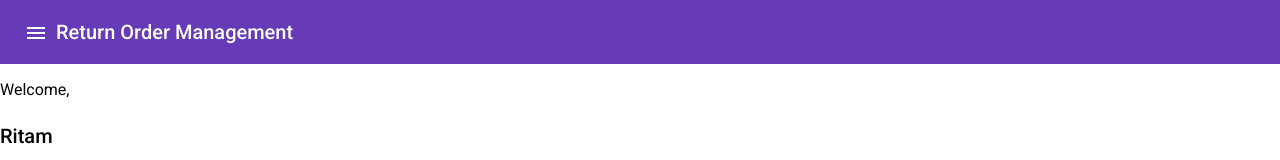
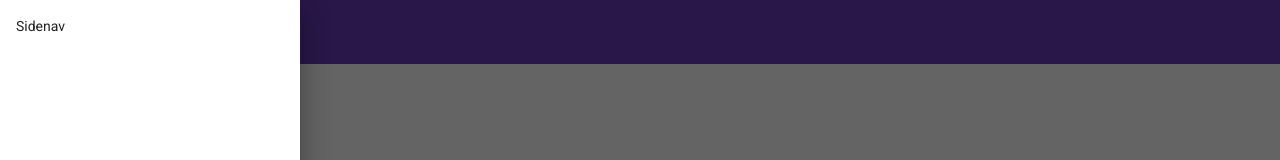
Before and after one commit to RitamChakraborty/return_order_management_frontend, an Angular app: page / in a window 1280 px wide. Both pictures are taken after a click on the button "menu". Shown: the top 160 px of the page. Built offline with nearby package versions, Linux system fonts and the light colour scheme; no server answers.

Commit message:
Create side nav

```diff
--- a/src/app/app.module.ts
+++ b/src/app/app.module.ts
@@ -8,6 +8,7 @@ import {HttpClientModule} from "@angular/common/http";
 import {LoginComponent} from './view/login/login.component';
 import {BrowserAnimationsModule} from '@angular/platform-browser/animations';
 import {MaterialModule} from "./module/material/material.module";
+import {FormsModule} from "@angular/forms";
 
 @NgModule({
   declarations: [
@@ -16,11 +17,12 @@ import {MaterialModule} from "./module/material/material.module";
     LoginComponent
   ],
   imports: [
-    MaterialModule,
     BrowserModule,
     AppRoutingModule,
     HttpClientModule,
-    BrowserAnimationsModule
+    BrowserAnimationsModule,
+    MaterialModule,
+    FormsModule
   ],
   providers: [],
   bootstrap: [AppComponent]
--- a/src/app/module/material/material.module.ts
+++ b/src/app/module/material/material.module.ts
@@ -2,11 +2,13 @@ import {NgModule} from '@angular/core';
 import {MatButtonModule} from "@angular/material/button";
 import {MatToolbarModule} from "@angular/material/toolbar";
 import {MatIconModule} from "@angular/material/icon";
+import {MatSidenavModule} from "@angular/material/sidenav";
 
 const MaterialComponents = [
   MatButtonModule,
   MatToolbarModule,
-  MatIconModule
+  MatIconModule,
+  MatSidenavModule,
 ];
 
 @NgModule({
--- a/src/app/view/home/home.component.html
+++ b/src/app/view/home/home.component.html
@@ -1,11 +1,16 @@
+<mat-sidenav-container>
+  <mat-sidenav [(opened)]="sidenavVisible">Sidenav</mat-sidenav>
+  <mat-sidenav-content>
     <p>
       <mat-toolbar color="primary">
-    <button mat-icon-button>
+        <button (click)="toggleSidenav()" mat-icon-button>
           <mat-icon>menu</mat-icon>
         </button>
         <span>Return Order Management</span>
       </mat-toolbar>
     </p>
+  </mat-sidenav-content>
+</mat-sidenav-container>
 
 <div class="home">
   <header>
--- a/src/app/view/home/home.component.scss
+++ b/src/app/view/home/home.component.scss
@@ -0,0 +1,8 @@
+mat-sidenav-container {
+  height: 100vh;
+}
+
+mat-sidenav {
+  padding: 1rem;
+  width: min(80%, 300px);
+}
--- a/src/app/view/home/home.component.ts
+++ b/src/app/view/home/home.component.ts
@@ -1,4 +1,4 @@
-import {Component, OnInit} from '@angular/core';
+import {Component, Input, OnInit} from '@angular/core';
 import {OrderService} from "../../service/order-service/order.service";
 import {Order} from "../../model/order";
 
@@ -8,6 +8,7 @@ import {Order} from "../../model/order";
   styleUrls: ['./home.component.scss']
 })
 export class HomeComponent implements OnInit {
+  @Input() sidenavVisible: boolean = false;
   firstName: String = "Ritam";
   currentOrders: Order[] = [];
   pastOrders: Order[] = [];
@@ -37,4 +38,8 @@ export class HomeComponent implements OnInit {
 
     return 0;
   }
+
+  toggleSidenav() {
+    this.sidenavVisible = !this.sidenavVisible;
+  }
 }
```
Lines whose indentation alone changed are shown as unchanged.
